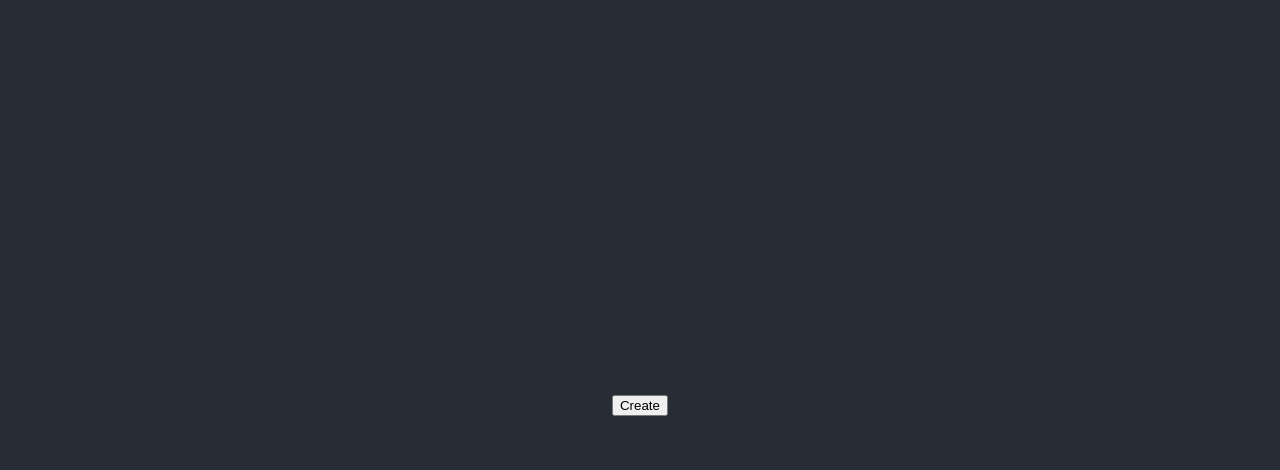
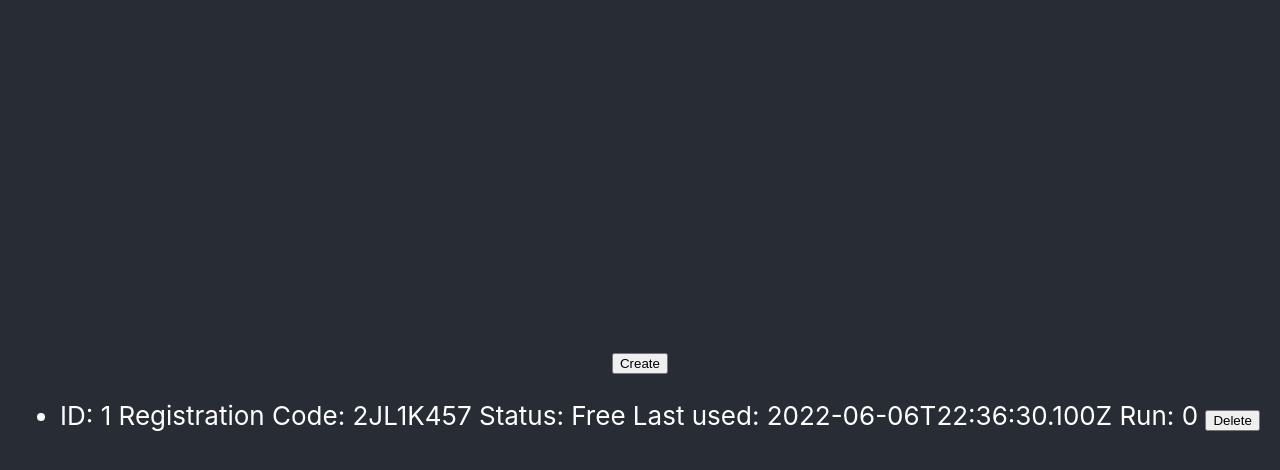
Before and after one commit to AlmiraJasin/scooter-rent, a React (Create React App) app: page / in a window 1280 px wide. Both pictures are taken after a click on the button "Create". Shown: the top 470 px of the page. Built offline with nearby package versions, Linux system fonts and the light colour scheme.

Commit message:
add delete

```diff
--- a/src/App.js
+++ b/src/App.js
@@ -1,14 +1,25 @@
-import './App.scss';
-import { CreateNewScooter } from './Components/Create'
+import { useEffect, useState } from "react";
+import "./App.scss";
+import { CreateNewScooter } from "./Components/Create";
+import { ScooterList } from "./Components/ScooterList";
+import { readData } from "./Utils/database";
 
 function App() {
+  const [lastUpdate, setLastUpdate] = useState(Date.now())
+  const [scooters, setScooter] = useState([]);
+  useEffect(() => {
+    setScooter(() => {
+      return readData();
+    });
+  }, [lastUpdate]);
+
   return (
     <div className="App">
       <header className="App-header">
-        <CreateNewScooter />
+        <CreateNewScooter refreshList={setLastUpdate}/>
+        <ScooterList refreshList={setLastUpdate} scooters={scooters} />
       </header>
     </div>
   );
 }
-
 export default App;
--- a/src/Components/Create.jsx
+++ b/src/Components/Create.jsx
@@ -2,7 +2,8 @@ import randomRegCode from "../Utils/randomRegCode";
 import {insertData} from '../Utils/database';
 
 let idCounter = 1;
-export function CreateNewScooter () {
+
+export function CreateNewScooter (props) {
     const generateNewScooter = () => {
         const newScooter = {id: idCounter,
             registrationCode: randomRegCode(),
@@ -11,6 +12,7 @@ export function CreateNewScooter () {
             totalRideKilometres: 0};
         idCounter++;
         insertData(newScooter);
+        props.refreshList(Date.now());
     }
     return (
         <div>
--- a/src/Components/ScooterList.jsx
+++ b/src/Components/ScooterList.jsx
@@ -1,9 +1,28 @@
-export function ScooterList () {
+import { deleteData } from "../Utils/database";
 
+export function ScooterList (props) {
+
+    //console.log(props);
     return (
-        <div>
-            <button onClick={editScooter}>Edit</button>
-            <button onClick={deleteScooter}>Delete</button>
-        </div>
+        <ul>
+            {
+                props.scooters.map(scooter =>
+                <li key={scooter.id}>
+                    {`ID: ${scooter.id} `}
+                    {`Registration Code: ${scooter.registrationCode} `}
+                    {`Status: ${scooter.isBusy ? 'Taken' : 'Free'} `}
+                    {`Last used: ${scooter.lastUseTime} `}
+                    {`Run: ${scooter.totalRideKilometres} `}
+                    <button onClick={() => {
+                        deleteData(scooter.id);
+                        props.refreshList(Date.now());
+                        }
+                    }>Delete</button>
+                </li>)
+            }
+        </ul>
     );
 }
+
+/* <button onClick={editScooter}>Edit</button>
+   <button onClick={deleteScooter}>Delete</button> */
--- a/src/Utils/database.js
+++ b/src/Utils/database.js
@@ -4,5 +4,10 @@ export const insertData = (data) => {
 }
 
 export const readData = () => {
+    return localStorage.getItem('scooters') ? [...JSON.parse(localStorage.getItem('scooters'))] : [];
+}
 
+export const deleteData = (id) => {
+    const scooterData = readData();
+    localStorage.setItem('scooters', JSON.stringify(scooterData.filter(scooter => scooter.id !== id)));
 }
--- a/src/index.js
+++ b/src/index.js
@@ -6,9 +6,9 @@ import reportWebVitals from './reportWebVitals';
 
 const root = ReactDOM.createRoot(document.getElementById('root'));
 root.render(
-  <React.StrictMode>
+  //<React.StrictMode>
     <App />
-  </React.StrictMode>
+  //</React.StrictMode>
 );
 
 // If you want to start measuring performance in your app, pass a function
```
